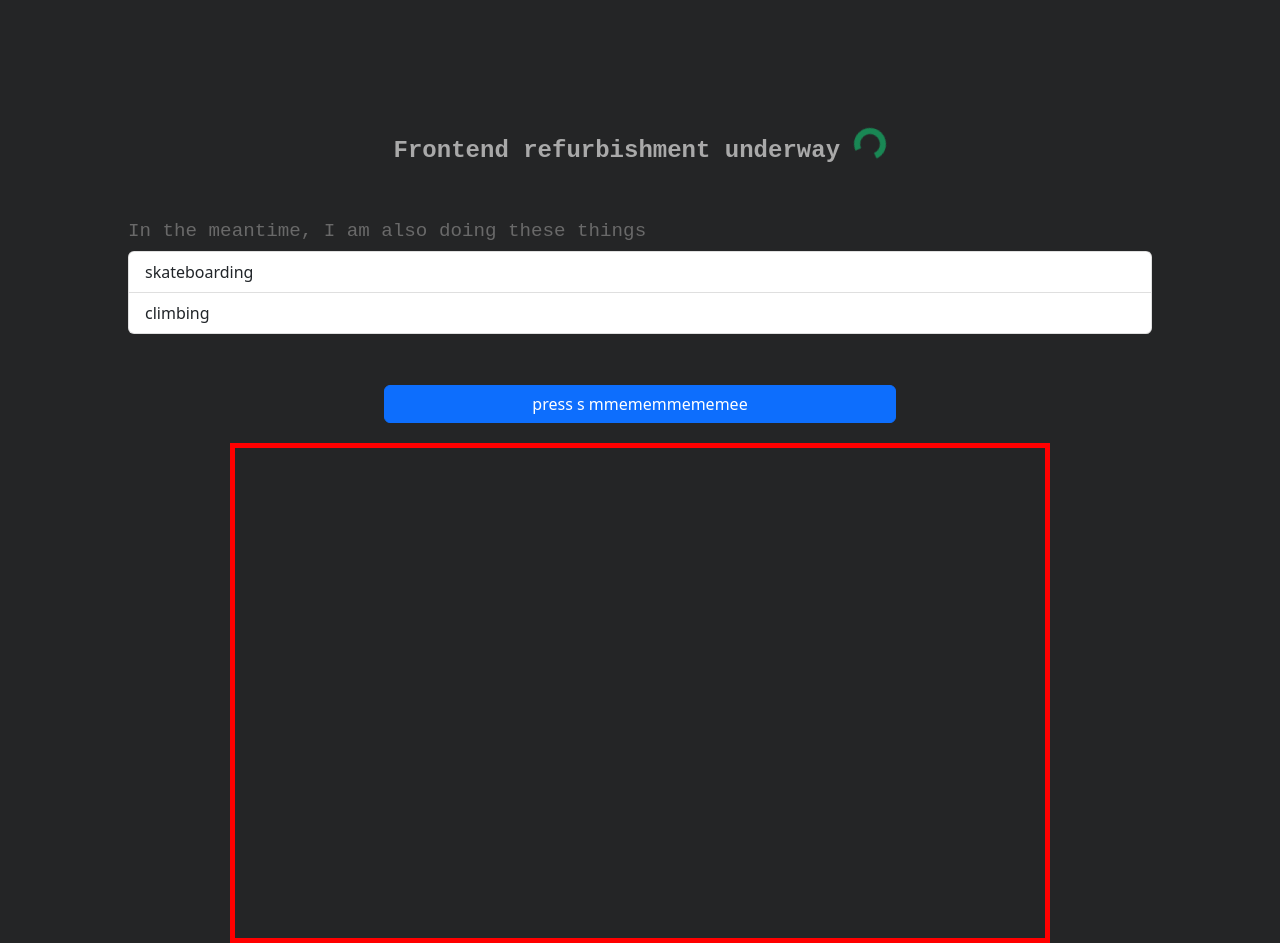
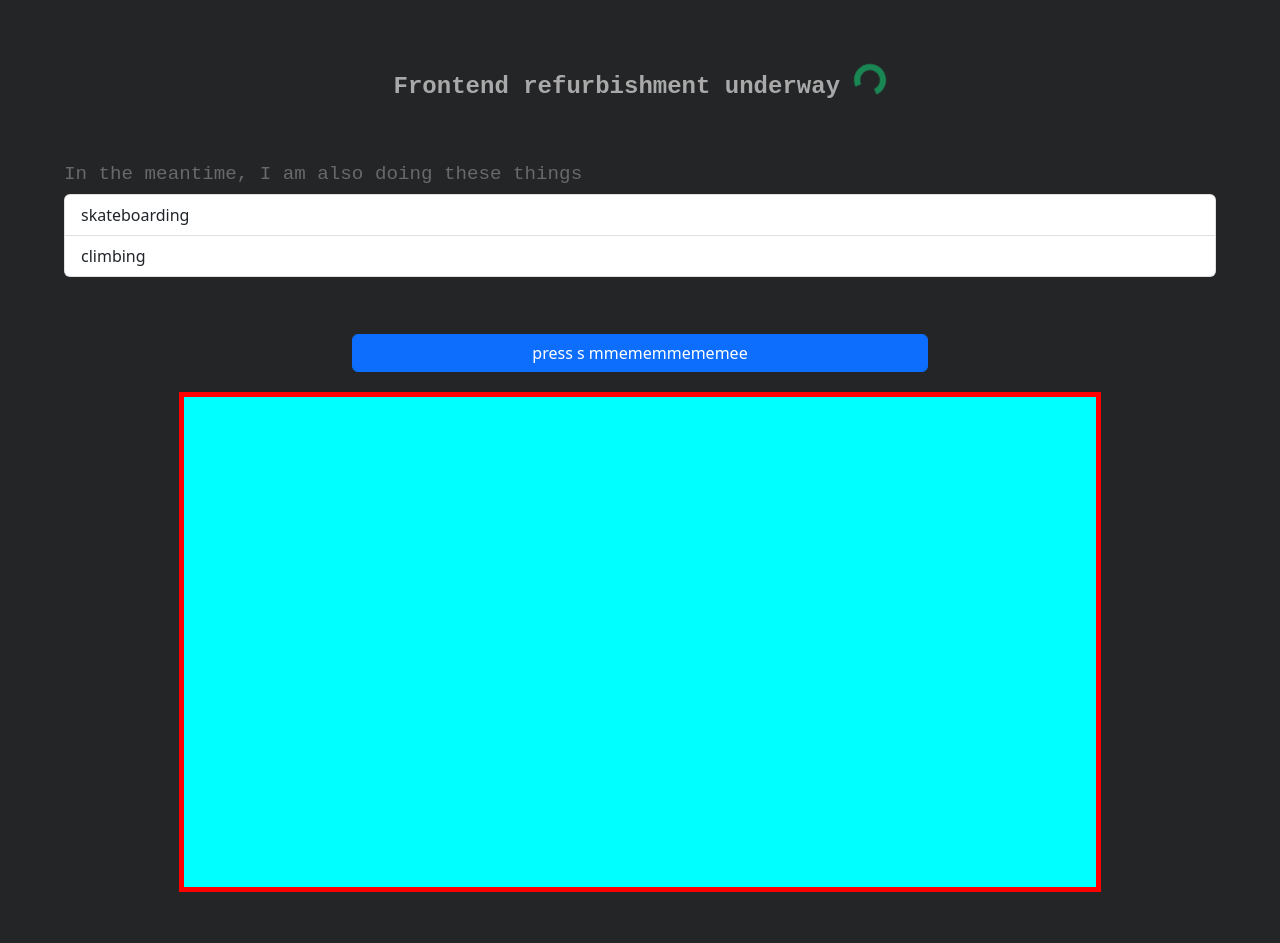
Before and after one commit to cjayneb/portfolio, a React (Vite) app: page / in a window 1280 px wide. After the commit the page ends 892 px from the top, so only its background shows below. Built offline with nearby package versions, Linux system fonts and the light colour scheme.

Commit message:
pipe generation v1

```diff
--- a/src/App.css
+++ b/src/App.css
@@ -4,12 +4,13 @@ body,
   height: 100%;
   margin: 0;
   background-color: #242526;
+  min-width: 370px;
 }
 
 .mainContainer {
-    background-color: #242526;
-    display: flex;
-    flex-flow: column;
-    height: 100%;
-    padding: 10%;
+  background-color: #242526;
+  display: flex;
+  flex-flow: column;
+  height: 100%;
+  padding: 5%;
 }
--- a/src/App.tsx
+++ b/src/App.tsx
@@ -5,7 +5,7 @@ import ListGroup from "./Components/Listgroup";
 import data from "./assets/data.json";
 import "./App.css";
 import Title from "./Components/Title";
-import FlappyBird from "./Components/FlappyBird";
+import FlappyBird from "./Components/FlappyBird/FlappyBird";
 
 function App() {
   const [showAlert, setShowAlert] = useState(false);
@@ -18,7 +18,7 @@ function App() {
 
   return (
     <div className="mainContainer">
-      <Title color="mainTitleColor" >
+      <Title color="mainTitleColor">
         {data.constrcutionPlaceHolder}
         <div className="spinner-border text-success" role="status"></div>
       </Title>
@@ -35,7 +35,7 @@ function App() {
       <Button color="primary" onClick={() => setShowAlert(true)}>
         press s mmememmememee
       </Button>
-      <FlappyBird/>
+      <FlappyBird />
     </div>
   );
 }
--- a/src/Components/FlappyBird.css
+++ /dev/null
@@ -1,16 +0,0 @@
-div {
-    color: rgb(199, 87, 87);
-}
-
-#flappyContainer {
-    text-align: center;
-    align-self: center;
-    min-height: 500px;
-    max-height: 500px;
-    height: 500px;
-    width: 80%;
-    margin-top: 20px;
-    margin-bottom: 20px;
-    border: 5px solid red;
-    position: relative;
-}
--- a/src/Components/FlappyBird.tsx
+++ /dev/null
@@ -1,37 +0,0 @@
-import React, { useState } from 'react'
-import "./FlappyBird.css"
-import Pipe from './Pipe'
-
-interface FlappyBirdProps {
-
-}
-
-const generatePipes = () => {
-    let middle = Math.random();
-    const heightTop = 500 * middle - 100;
-    const heightBottom = 500 - heightTop - 100;
-    return (
-        <>
-            <Pipe h={heightTop + 'px'} type='pipeTop'/>
-            <Pipe h={heightBottom + 'px'} type='pipeBottom'/>
-        </>
-    );
-}
-
-const FlappyBird = () => {
-    const [gameStarted, setGameStarted] = useState(0);
-    const handleClick = () => {
-        console.log(gameStarted);
-    };
-
-  return (
-    <div id='flappyContainer' onClick={() => {setGameStarted(gameStarted+1); handleClick();}}>
-        {gameStarted > 0 &&
-        (
-            generatePipes()
-        )}
-    </div>
-  )
-}
-
-export default FlappyBird
--- /dev/null
+++ b/src/Components/FlappyBird/FlappyBird.css
@@ -0,0 +1,17 @@
+div {
+  color: rgb(199, 87, 87);
+}
+
+#flappyContainer {
+  text-align: center;
+  align-self: center;
+  min-height: 500px;
+  max-height: 500px;
+  height: 500px;
+  width: 80%;
+  margin-top: 20px;
+  margin-bottom: 50px;
+  border: 5px solid red;
+  position: relative;
+  background-color: aqua;
+}
--- /dev/null
+++ b/src/Components/FlappyBird/FlappyBird.tsx
@@ -0,0 +1,69 @@
+import React, { useEffect, useState } from "react";
+import "./FlappyBird.css";
+import Pipe from "./Pipe";
+
+interface FlappyBirdProps {}
+
+let nextPipeId = 0;
+let numOfPipesOnScreen = 4;
+
+const FlappyBird = () => {
+  useEffect(() => {
+    const intervalGenerate = setInterval(() => {
+      if (gameStarted > 0) {
+        generatePipes();
+      }
+    }, 2000);
+    return () => {
+      clearInterval(intervalGenerate);
+    };
+  });
+
+  const [gameStarted, setGameStarted] = useState(0);
+  const [pipes, setPipes] = useState([] as any);
+
+  const handleClick = () => {
+    console.log(gameStarted);
+    pipes.pop();
+  };
+
+  const generatePipes = () => {
+    let middle = Math.random();
+    if (middle > 0.81) {
+      middle -= 0.25;
+    }
+    if (middle < 0.21) {
+      middle += 0.25;
+    }
+
+    const heightTop = 500 * middle - 100;
+    const heightBottom = 500 - heightTop - 100;
+
+    let idToDelete = nextPipeId - numOfPipesOnScreen;
+    setPipes([
+      ...pipes.filter((pipe: any) => pipe.id !== idToDelete),
+      {
+        id: nextPipeId++,
+        heightT: heightTop,
+        heightB: heightBottom,
+      },
+    ]);
+  };
+
+  return (
+    <div
+      id="flappyContainer"
+      onClick={() => {
+        setGameStarted(gameStarted + 1);
+        handleClick();
+      }}
+    >
+      {gameStarted > 0 &&
+        pipes.map((pipe: any, index: any) => (
+          <Pipe key={pipe.id} hT={pipe.heightT} hB={pipe.heightB} />
+        ))}
+    </div>
+  );
+};
+
+export default FlappyBird;
--- /dev/null
+++ b/src/Components/FlappyBird/Pipe.css
@@ -0,0 +1,28 @@
+.pipe {
+  width: 20px;
+  background-color: green;
+  animation-duration: 8s;
+  animation-name: move;
+  animation-iteration-count: 1;
+  animation-timing-function: linear;
+  position: absolute;
+}
+
+.pipeTop {
+  vertical-align: top;
+}
+
+.pipeBottom {
+  vertical-align: bottom;
+  bottom: 0;
+}
+
+@keyframes move {
+  from {
+    margin-left: 97%;
+  }
+
+  to {
+    margin-left: 0%;
+  }
+}
--- /dev/null
+++ b/src/Components/FlappyBird/Pipe.tsx
@@ -0,0 +1,18 @@
+import React from "react";
+import "./Pipe.css";
+
+interface PipeProps {
+  hT: string;
+  hB: string;
+}
+
+const Pipe = ({ hT, hB }: PipeProps) => {
+  return (
+    <>
+      <div className="pipe pipeTop" style={{ height: hT + "px" }}></div>
+      <div className="pipe pipeBottom" style={{ height: hB + "px" }}></div>
+    </>
+  );
+};
+
+export default Pipe;
--- a/src/Components/Pipe.css
+++ /dev/null
@@ -1,28 +0,0 @@
-.pipe {
-    width: 20px;
-    background-color: green;
-    animation-duration: 7s;
-    animation-name: move;
-    animation-iteration-count: infinite;
-    animation-timing-function: linear;
-    position: absolute;
-}
-
-.pipeTop {
-    vertical-align: top;
-}
-
-.pipeBottom {
-    vertical-align: bottom;
-    bottom: 0;
-}
-
-@keyframes move {
-    from {
-        margin-left: 98%;
-    }
-
-    to {
-        margin-left: 0%;
-    }
-}
--- a/src/Components/Pipe.tsx
+++ /dev/null
@@ -1,15 +0,0 @@
-import React from 'react'
-import "./Pipe.css";
-
-interface PipeProps {
-    h: string;
-    type: string;
-}
-
-const Pipe = ({h, type}: PipeProps) => {
-  return (
-    <div className={'pipe ' + type} style={{height: h}}></div>
-  )
-}
-
-export default Pipe
```
Also changed, not shown: src/Components/FlappyBird/FlappyBirdPlayer.tsx (added, +7 -0 lines), src/Components/FlappyBird/FlappyBirdPlayer.css (added).
